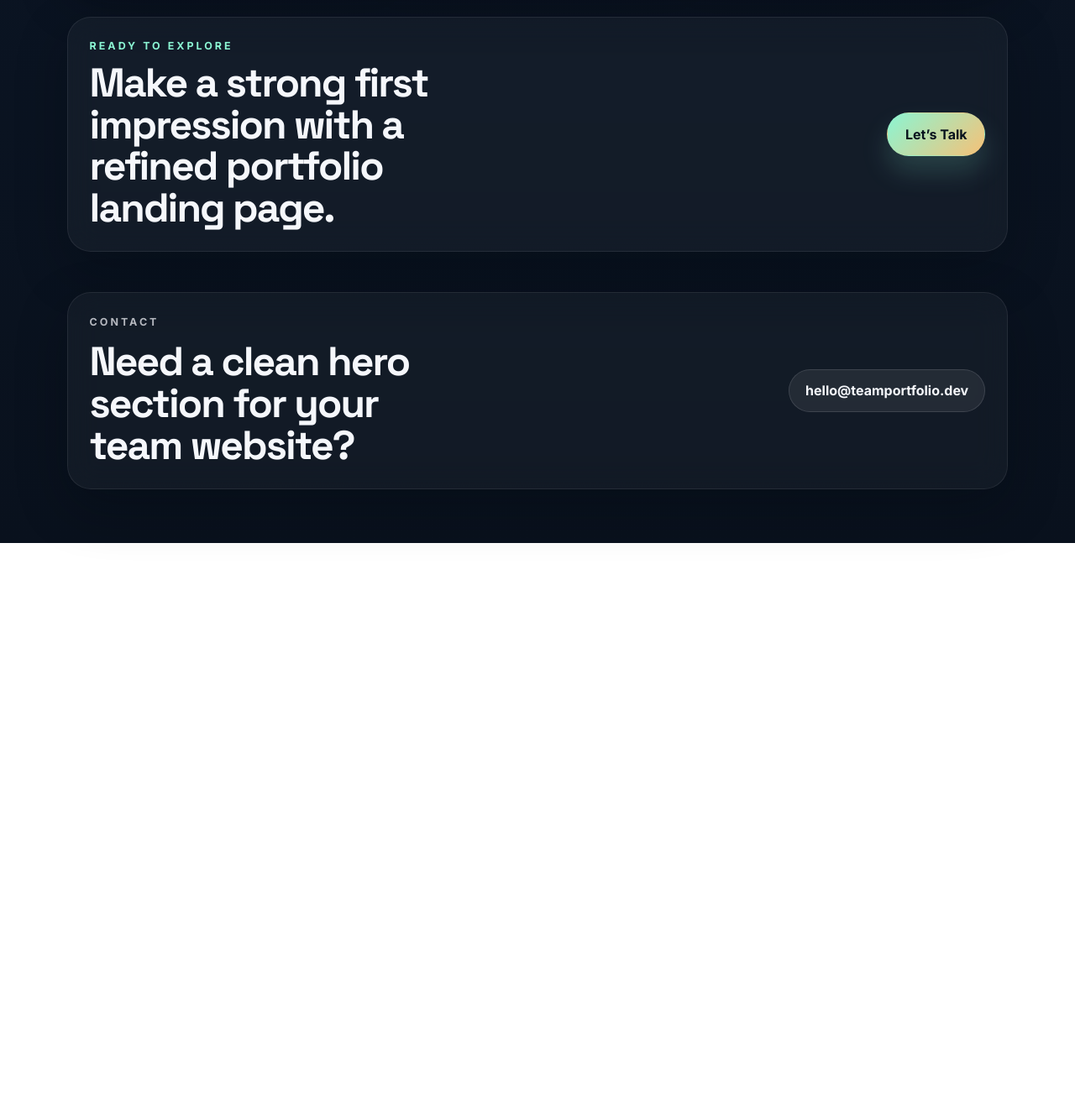
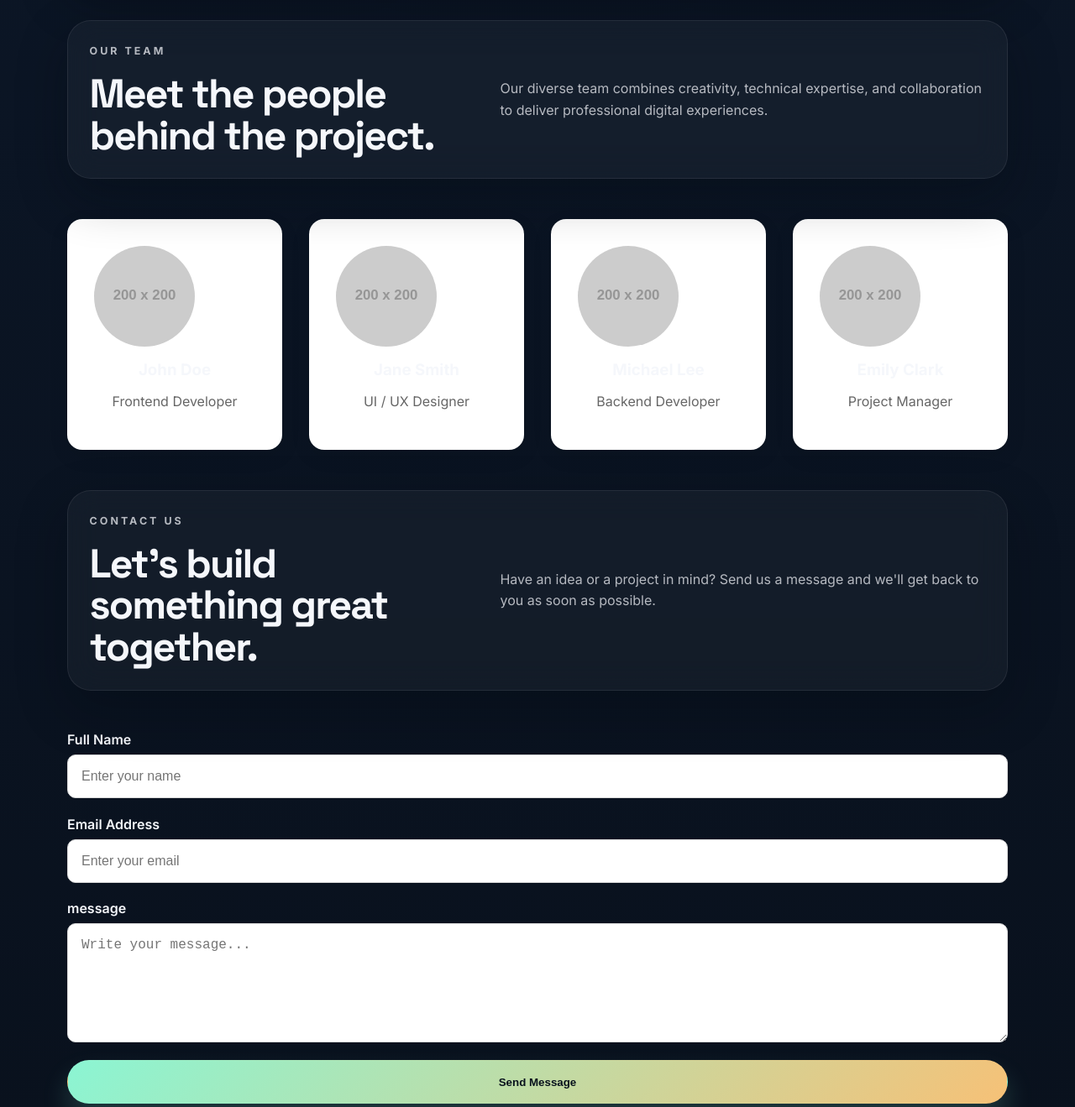
Before and after one commit to Buildora5/TeamPortfolio, a plain HTML site: page src/index.html in a window 1280 px wide. Shown: the part 1940-3259 px from the top of the page at 84% size. Before the commit the page ends 2587 px from the top, so only its background shows below. Drawn offline with Linux system fonts and the light colour scheme; placeholder pictures from the web are drawn by us.

Commit message:
team and contacts

```diff
--- a/src/index.css
+++ b/src/index.css
@@ -541,3 +541,76 @@ img {
     padding: 1.2rem;
   }
 }
+/* ===========================
+   TEAM SECTION
+=========================== */
+
+.team-grid{
+    display:grid;
+    grid-template-columns:repeat(auto-fit,minmax(220px,1fr));
+    gap:2rem;
+    margin-top:3rem;
+}
+
+.team-card{
+    background:#ffffff;
+    border-radius:18px;
+    padding:2rem;
+    text-align:center;
+    box-shadow:0 8px 24px rgba(0,0,0,.08);
+    transition:.3s;
+}
+
+.team-card:hover{
+    transform:translateY(-8px);
+}
+
+.team-card img{
+    width:120px;
+    height:120px;
+    border-radius:50%;
+    margin-bottom:1rem;
+}
+
+.team-card h3{
+    margin:.5rem 0;
+}
+
+.team-card p{
+    color:#666;
+}
+
+/* ===========================
+   CONTACT FORM
+=========================== */
+
+.contact-form{
+    margin-top:3rem;
+    display:flex;
+    flex-direction:column;
+    gap:1.3rem;
+}
+
+.form-group{
+    display:flex;
+    flex-direction:column;
+}
+
+.form-group label{
+    margin-bottom:.5rem;
+    font-weight:600;
+}
+
+.form-group input,
+.form-group textarea{
+    padding:1rem;
+    border-radius:10px;
+    border:1px solid #d9d9d9;
+    font-size:1rem;
+    outline:none;
+}
+
+.form-group input:focus,
+.form-group textarea:focus{
+    border-color:#4f46e5;
+}
--- a/src/index.html
+++ b/src/index.html
@@ -127,25 +127,99 @@
             </div>
         </section>
 
-        <section class="contact-strip" id="showcase">
-            <div class="container strip-inner">
-                <div>
-                    <p class="section-label">Ready to explore</p>
-                    <h2>Make a strong first impression with a refined portfolio landing page.</h2>
-                </div>
-                <a class="button button-primary" href="#contact">Let’s Talk</a>
+<section class="content-section" id="team">
+    <div class="container">
+        <div class="section-grid">
+            <article>
+                <p class="section-label">Our Team</p>
+                <h2>Meet the people behind the project.</h2>
+            </article>
+
+            <p>
+                Our diverse team combines creativity, technical expertise,
+                and collaboration to deliver professional digital experiences.
+            </p>
+        </div>
+
+        <div class="team-grid">
+            <article class="team-card">
+                <img src="https://placehold.co/200x200" alt="Team Member">
+                <h3>John Doe</h3>
+                <p>Frontend Developer</p>
+            </article>
+
+            <article class="team-card">
+                <img src="https://placehold.co/200x200" alt="Team Member">
+                <h3>Jane Smith</h3>
+                <p>UI / UX Designer</p>
+            </article>
+
+            <article class="team-card">
+                <img src="https://placehold.co/200x200" alt="Team Member">
+                <h3>Michael Lee</h3>
+                <p>Backend Developer</p>
+            </article>
+
+            <article class="team-card">
+                <img src="https://placehold.co/200x200" alt="Team Member">
+                <h3>Emily Clark</h3>
+                <p>Project Manager</p>
+            </article>
+        </div>
+    </div>
+</section>
+
+<section class="content-section contact-section" id="contact">
+    <div class="container">
+        <div class="section-grid">
+            <article>
+                <p class="section-label">Contact Us</p>
+                <h2>Let's build something great together.</h2>
+            </article>
+
+            <p>
+                Have an idea or a project in mind? Send us a message and
+                we'll get back to you as soon as possible.
+            </p>
+        </div>
+
+        <form class="contact-form">
+            <div class="form-group">
+                <label for="name">Full Name</label>
+                <input
+                    type="text"
+                    id="name"
+                    placeholder="Enter your name"
+                    required
+                >
             </div>
-        </section>
 
-        <section class="content-section contact-section" id="contact">
-            <div class="container contact-card">
-                <div>
-                    <p class="section-label">Contact</p>
-                    <h2>Need a clean hero section for your team website?</h2>
-                </div>
-                <a class="contact-link" href="mailto:hello@teamportfolio.dev">hello@teamportfolio.dev</a>
+            <div class="form-group">
+                <label for="email">Email Address</label>
+                <input
+                    type="email"
+                    id="email"
+                    placeholder="Enter your email"
+                    required
+                >
             </div>
-        </section>
+
+            <div class="form-group">
+                <label for="message">message</label>
+                <textarea
+                    id="message"
+                    rows="6"
+                    placeholder="Write your message..."
+                    required
+                ></textarea>
+            </div>
+
+            <button class="button button-primary" type="submit">
+                Send Message
+            </button>
+        </form>
+    </div>
+</section>
     </main>
 
     <script src="index.js"></script>
```
